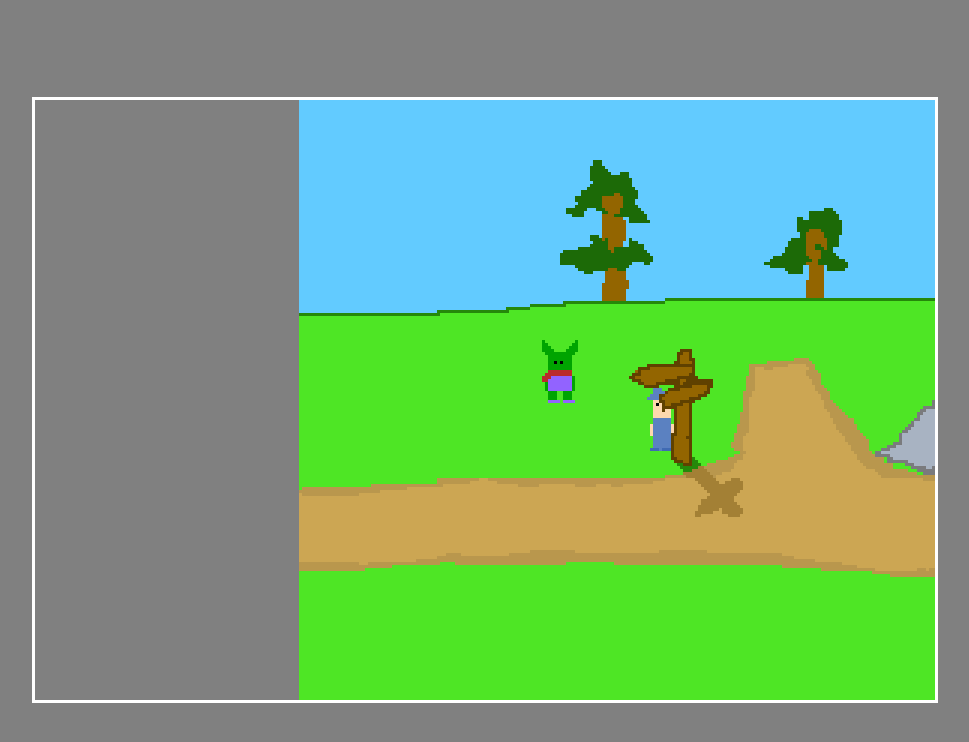
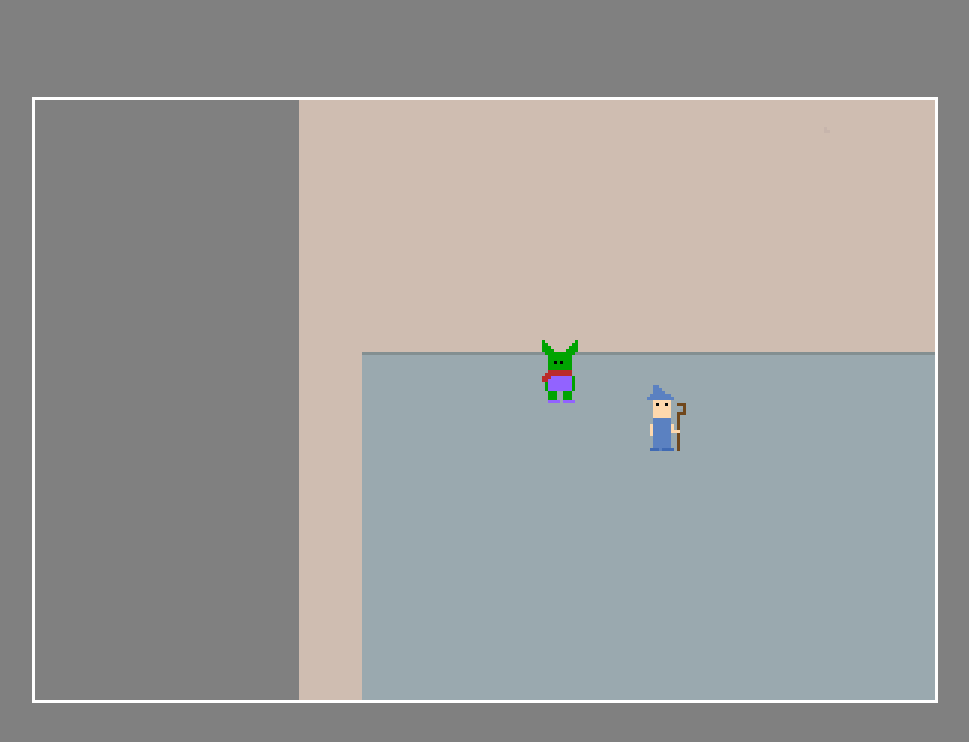
Before and after one commit to andrewwinke123/Portfolio-Land, a plain HTML site: page index.html in a window 1280 px wide. Shown: the whole page, without its empty margins (155-1124 px from the left). Drawn offline with Linux system fonts and the light colour scheme.

Commit message:
swap the maps i made for Bards Quest with the maps i made for Portfolio Land

```diff
--- a/index.html
+++ b/index.html
@@ -7,7 +7,7 @@
   <meta charset="UTF-8">
   <meta http-equiv="X-UA-Compatible" content="IE=edge">
   <meta name="viewport" content="width=device-width, initial-scale=1.0">
-  <title>Bard's Quest!</title>
+  <title>Andrew Winkenwerder</title>
 </head>
 <body>
   <div class="game-container">
--- a/js/OverworldMap.js
+++ b/js/OverworldMap.js
@@ -92,9 +92,9 @@ class OverworldMap {
 }
 
 window.OverworldMaps = {
-  FieldTwo: {
-    lowerSrc: '/img/maps/field-2.png',
-    upperSrc: '/img/maps/field-2-top.png',
+  MainMap: {
+    lowerSrc: '/img/maps/pixle-portfolio.png',
+    upperSrc: '',
     gameObjects: {
       hero: new Person({
         isPlayerControlled: true,
@@ -126,104 +126,106 @@ window.OverworldMaps = {
           ]
         }
       ],
-      [utils.asGridCoord(9,5)]: [
+      [utils.asGridCoord(25,35)]: [
         {
           events: [
-            { type: 'changeMap', map: 'WoodsOne'}
+            { type: 'changeMap', map: 'AboutMeMap'}
           ]
         }
       ]
     }
   },
-  WoodsOne: {
-    lowerSrc: '/img/maps/woods-1.png',
-    upperSrc: '/img/maps/woods-1-top.png',
+  AboutMeMap: {
+    lowerSrc: '/img/maps/pixle-portfolio-page-2.png',
+    upperSrc: '',
     gameObjects: {
       hero: new Person({
         isPlayerControlled: true,
-        x: utils.widthGrid(5),
-        y: utils.widthGrid(6),
+        x: utils.widthGrid(-1),
+        y: utils.widthGrid(22),
       }),
       wizard: new Person({
         x: utils.widthGrid(7),
         y: utils.widthGrid(22),
         src: '/img/characters/people/wizard.png'
       })
-    }
     },
-    WoodsTwo: {
-      lowerSrc: '/img/maps/woods-2.png',
-      upperSrc: '/img/maps/woods-2-top.png',
+    walls: {
+      [utils.asGridCoord(10,7)]: true,
+    },
+    cutsceneSpaces: {
+      [utils.asGridCoord(6,6)]: [
+        {
+          events: [
+
+
+            { who: 'wizard', type: 'walk', direction: 'right'},
+            { who: 'wizard', type: 'stand', direction: 'down', time: 500},
+            { type: 'textMessage', text:'hey, watch out' },
+            { who: 'wizard', type: 'walk', direction: 'up'},
+
+            { who: 'hero', type: 'walk', direction: 'down'},
+            { who: 'hero', type: 'walk', direction: 'left'},
+          ]
+        }
+      ],
+      [utils.asGridCoord(24,22)]: [
+        {
+          events: [
+            { type: 'changeMap', map: 'ContactMeMap'}
+          ]
+        }
+      ],
+      [utils.asGridCoord(-2,22)]: [
+        {
+          events: [
+            { type: 'changeMap', map: 'MainMap'}
+          ]
+        }
+      ]
+    },
+    },
+    ContactMeMap: {
+      lowerSrc: '/img/maps/pixle-portfolio-page-3.png',
+      upperSrc: '',
       gameObjects: {
         hero: new Person({
           isPlayerControlled: true,
-          x: utils.widthGrid(7),
-          y: utils.widthGrid(22),
+          x: utils.widthGrid(0),
+          y: utils.widthGrid(20),
         }),
         wizard: new Person({
           x: utils.widthGrid(9),
           y: utils.widthGrid(7),
           src: '/img/characters/people/wizard.png'
         })
-      }
-  },
-  WoodsThree: {
-    lowerSrc: '/img/maps/woods-3.png',
-    upperSrc: '',
-    gameObjects: {
-      hero: new Person({
-        isPlayerControlled: true,
-        x: utils.widthGrid(7),
-        y: utils.widthGrid(22),
-      }),
-      wizard: new Person({
-        x: utils.widthGrid(9),
-        y: utils.widthGrid(7),
-        src: '/img/characters/people/wizard.png'
-      })
-    }
-  },
-  WoodsFour: {
-    lowerSrc: '/img/maps/woods-4.png',
-    upperSrc: '/img/maps/woods-4-top.png',
-    gameObjects: {
-      hero: new Person({
-        isPlayerControlled: true,
-        x: utils.widthGrid(15),
-        y: utils.widthGrid(10),
-      }),
-      wizard: new Person({
-        x: utils.widthGrid(9),
-        y: utils.widthGrid(10),
-        src: '/img/characters/people/wizard.png',
-        behaviorLoop: [
-          { type: 'stand', direction: 'left', time: 800 },
-          { type: 'stand', direction: 'up', time: 800 },
-          { type: 'stand', direction: 'right', time: 1200 },
-          { type: 'stand', direction: 'up', time: 300 },
-        ],
-        talking: [
+      },
+      walls: {
+        [utils.asGridCoord(10,7)]: true,
+      },
+      cutsceneSpaces: {
+        [utils.asGridCoord(6,6)]: [
           {
             events: [
-              { type: 'textMessage', text: 'Hello world', faceHero: 'wizard'},
-              { type: 'textMessage', text: 'Hows it going?'},
-              {who: 'hero', type: 'walk', direction: 'right', time: 800 }
+
+
+              { who: 'wizard', type: 'walk', direction: 'right'},
+              { who: 'wizard', type: 'stand', direction: 'down', time: 500},
+              { type: 'textMessage', text:'hey, watch out' },
+              { who: 'wizard', type: 'walk', direction: 'up'},
+
+              { who: 'hero', type: 'walk', direction: 'down'},
+              { who: 'hero', type: 'walk', direction: 'left'},
+            ]
+          }
+        ],
+        [utils.asGridCoord(0,20)]: [
+          {
+            events: [
+              { type: 'changeMap', map: 'AboutMeMap'}
             ]
           }
         ]
-      }),
-      wizard2: new Person({
-        x: utils.widthGrid(10),
-        y: utils.widthGrid(8),
-        src: '/img/characters/people/wizard.png',
-        behaviorLoop: [
-          { type: 'walk', direction: 'left' },
-          { type: 'stand', direction: 'up', time: 800 },
-          { type: 'walk', direction: 'up' },
-          { type: 'walk', direction: 'right' },
-          { type: 'walk', direction: 'down' },
-        ]
-      })
-    }
-  }
+      }
+  },
 }
--- a/js/overworld.js
+++ b/js/overworld.js
@@ -77,7 +77,7 @@ startMap(mapConfig) {
 }
 
   init() {
-    this.startMap(window.OverworldMaps.FieldTwo)
+    this.startMap(window.OverworldMaps.MainMap)
 
     this.bindActionInput()
     this.bindHeroPositionCheck()
@@ -88,7 +88,7 @@ startMap(mapConfig) {
     this.startGameLoop()
 
     // this.map.startCutscene([
-    //   { type: 'changeMap', map: 'WoodsOne'},
+    //   { type: 'changeMap', map: 'MainMap'},
     //   // { type: 'textMessage', text: 'Hello friend, welcome!'},
     // ])
   }
```
Also changed, not shown: img/maps/field-2-top.png (deleted), img/maps/field-2.2-top.png (deleted), img/maps/field-2.2.png (deleted), img/maps/field-2.png (deleted), img/maps/pixle-portfolio-page-2.png (added), img/maps/pixle-portfolio-page-3.png (added), img/maps/pixle-portfolio.png (added), img/maps/woods-1-top.png (deleted), img/maps/woods-1.png (deleted), img/maps/woods-2-top.png (deleted), img/maps/woods-2.png (deleted), img/maps/woods-3.png (deleted), img/maps/woods-4-top.png (deleted), img/maps/woods-4.png (deleted).
